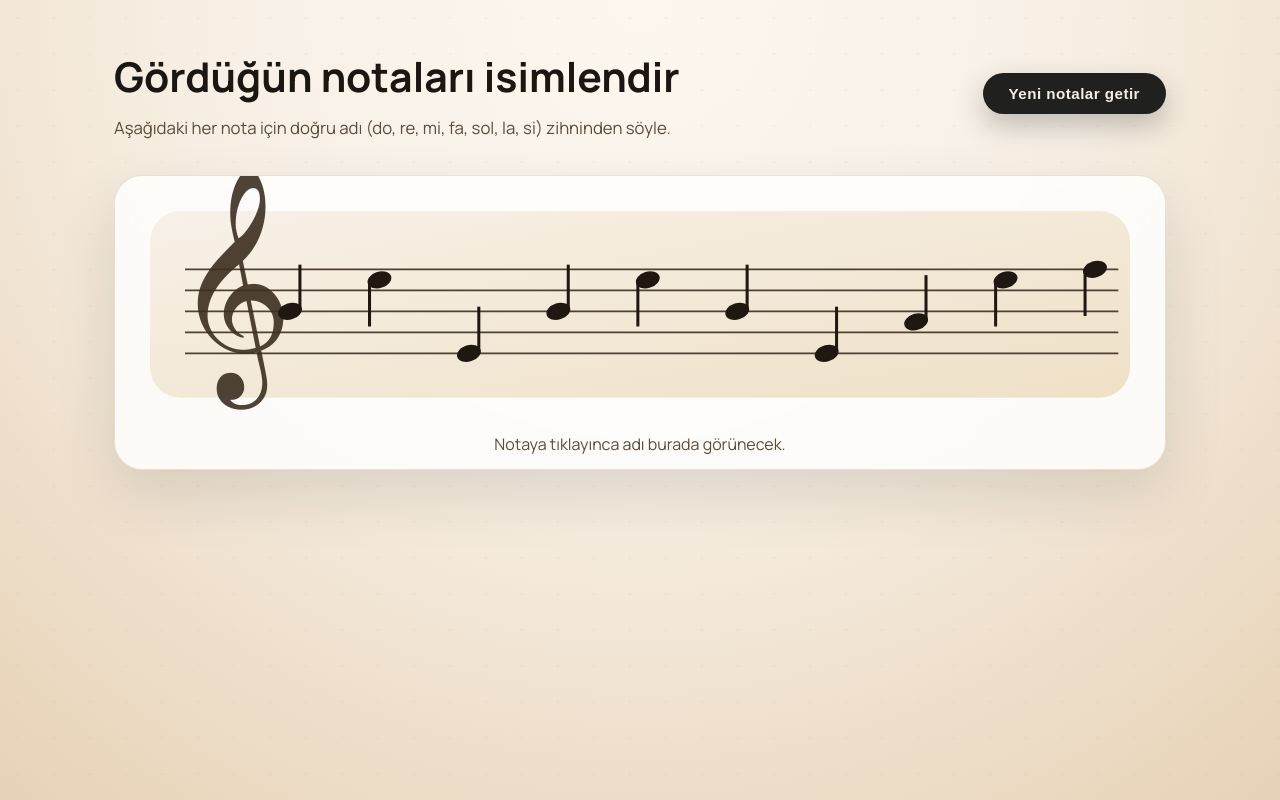
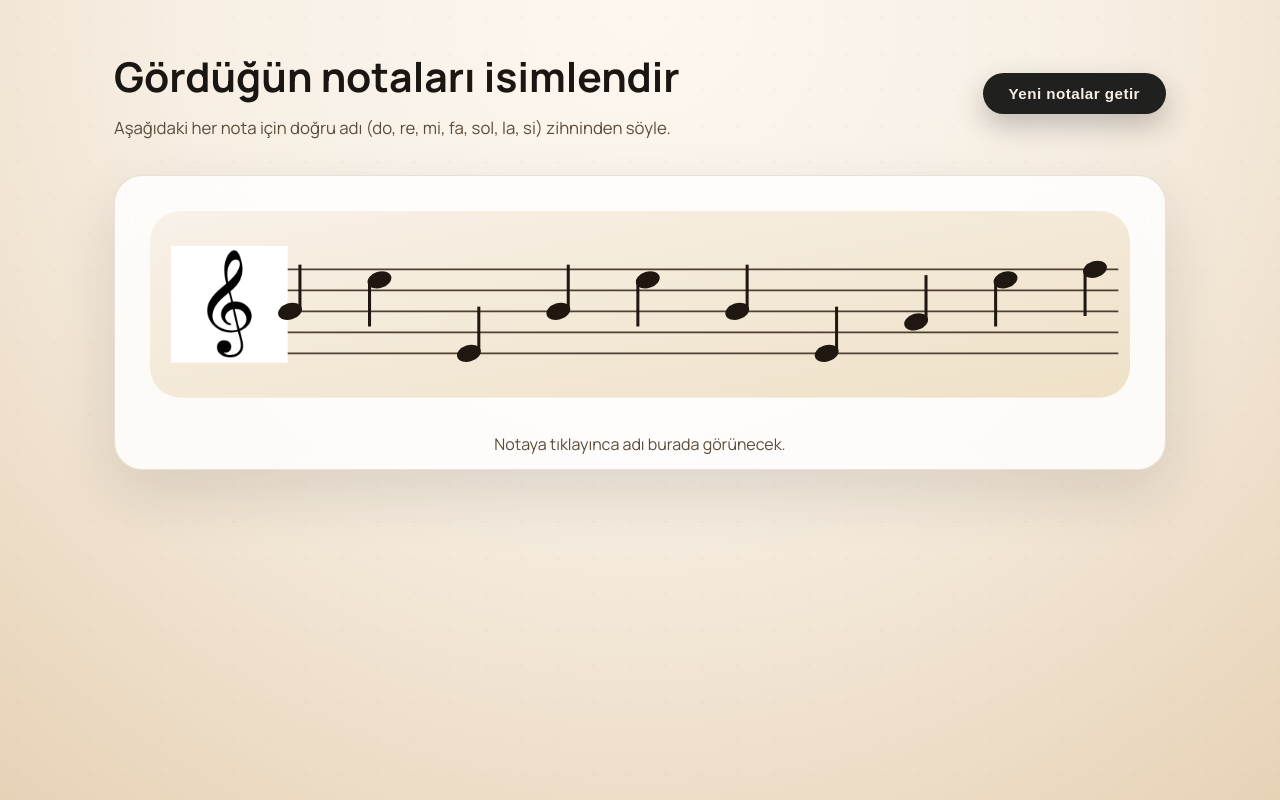
Before and after one commit to mehtapcelik284/music-notes, a React (Create React App) app: page / in a window 1280 px wide. Built offline with nearby package versions, Linux system fonts and the light colour scheme; a web font is replaced by a local one.

Commit message:
updated clef

```diff
--- a/src/App.js
+++ b/src/App.js
@@ -162,14 +162,15 @@ function App() {
                 />
             ))}
 
-            <text
-              x="65"
-              y="120"
-              className="Staff-clef"
-              dominantBaseline="middle"
-            >
-              𝄞
-            </text>
+            <image
+              href={`${process.env.PUBLIC_URL}/sol.jpg`}
+              x="48"
+              y="38"
+              width="100"
+              height="144"
+              preserveAspectRatio="xMidYMid meet"
+              className="Staff-clef-image"
+            />
 
             {notes.map((note, index) => {
               const x = staff.leftPadding + index * noteSpacing;
```
